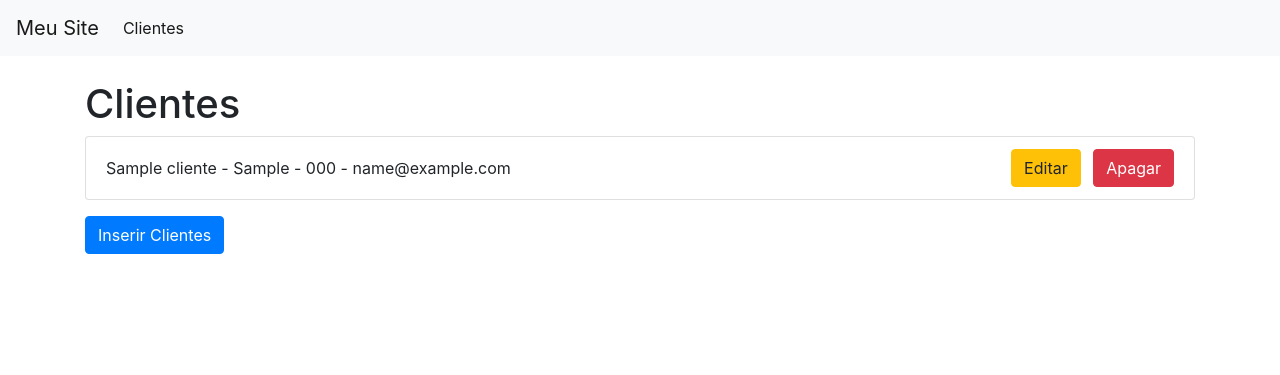
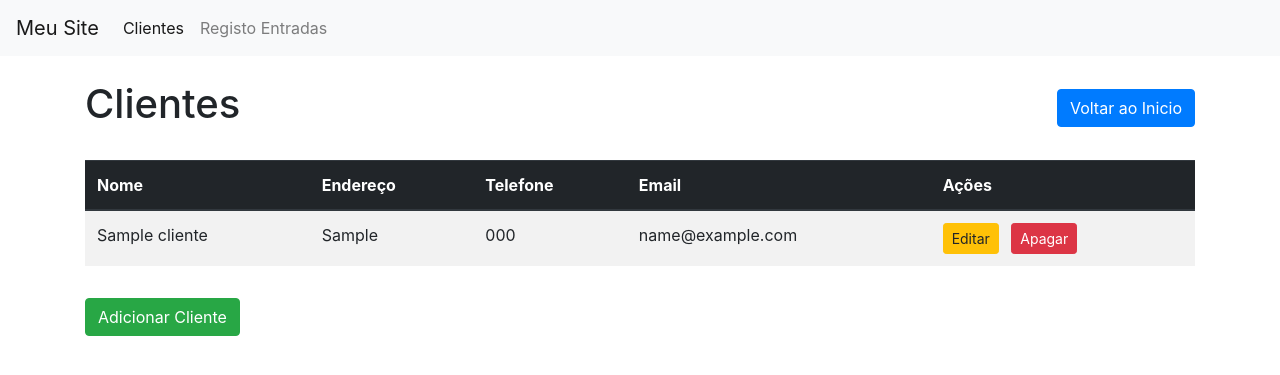
Before and after one commit to tjjsousa/bd2EpocaEspecial, a Django app: template myproject/myapp/templates/myapp/clientes.html in a window 1280 px wide. Shown: the top 375 px of the page. Run offline with Django 4.2, Linux system fonts and the light colour scheme; the template is opened without the code that fills it: values that come from a table or form of the project are taken from there, others are empty; tables that the repository leaves empty hold one stand-in row (values such as "Sample post"); some libraries are stand-ins or nearby versions.

Commit message:
atualização do template dos clientes

```diff
--- a/myproject/myapp/templates/myapp/clientes.html
+++ b/myproject/myapp/templates/myapp/clientes.html
@@ -1,12 +1,10 @@
 <!DOCTYPE html>
 <html lang="en">
-<head>
-    <meta charset="UTF-8">
-    <meta name="viewport" content="width=device-width, initial-scale=1.0">
-    <title>Clientes</title>
-    <!-- Adicione o CSS do Bootstrap -->
-    <link rel="stylesheet" href="https://stackpath.bootstrapcdn.com/bootstrap/4.5.0/css/bootstrap.min.css">
-</head>
+    <head>
+        <title>Clientes</title>
+        <!-- Adicionando Bootstrap -->
+        <link rel="stylesheet" href="https://maxcdn.bootstrapcdn.com/bootstrap/4.0.0/css/bootstrap.min.css">
+    </head>
 <body>
     <nav class="navbar navbar-expand-lg navbar-light bg-light">
         <a class="navbar-brand" href="#">Meu Site</a>
@@ -18,31 +16,48 @@
                 <li class="nav-item active">
                     <a class="nav-link" href="{% url 'clientes_view' %}">Clientes <span class="sr-only">(current)</span></a>
                 </li>
+                <li class="nav-item">
+                    <a class="nav-link" href="{% url 'registo_entradas_view' %}">Registo Entradas</a>
+                </li>
                 <!-- Adicione mais links de navegação conforme necessário -->
             </ul>
         </div>
     </nav>
     <div class="container">
-        <h1 class="mt-4">Clientes</h1>
-        <ul class="list-group">
-            {% for cliente in data %}
-                <li class="list-group-item">
-                    <div class="d-flex justify-content-between align-items-center">
-                        <div>
-                            {{ cliente.nome }} - {{ cliente.endereco }} - {{ cliente.telefone }} - {{ cliente.email }}
-                        </div>
-                        <div>
-                            <a href="/myapp/clientes_edit/{{ cliente.id }}" class="btn btn-warning mr-2">Editar</a>
-                            <a href="/myapp/clientes_delete/{{ cliente.id }}" class="btn btn-danger">Apagar</a>
-                        </div>
-                    </div>
-                </li>
-            {% endfor %}
-        </ul>
-        <a href="{% url 'clientes_insert_view' %}" class="btn btn-primary mt-3">Inserir Clientes</a>
+        <div class="d-flex justify-content-between align-items-center my-4">
+            <h1>Clientes</h1>
+            <a href="/myapp/" class="btn btn-primary">Voltar ao Inicio</a>
+        </div>
+        <table class="table table-striped">
+            <thead class="thead-dark">
+                <tr>
+                    <th>Nome</th>
+                    <th>Endereço</th>
+                    <th>Telefone</th>
+                    <th>Email</th>
+                    <th>Ações</th>
+                </tr>
+            </thead>
+            <tbody>
+                {% for cliente in data %}
+                <tr>
+                    <td>{{ cliente.nome }}</td>
+                    <td>{{ cliente.endereco }}</td>
+                    <td>{{ cliente.telefone }}</td>
+                    <td>{{ cliente.email }}</td>
+                    <td>
+                        <a href="{% url 'clientes_edit_view' cliente.id %}" class="btn btn-warning btn-sm mr-2">Editar</a>
+                        <a href="{% url 'clientes_delete_view' cliente.id %}" class="btn btn-danger btn-sm">Apagar</a>
+                    </td>
+                </tr>
+                {% endfor %}
+            </tbody>
+        </table>
+        <a href="{% url 'clientes_insert_view' %}" class="btn btn-success mt-3">Adicionar Cliente</a>
     </div>
-    <!-- Adicione o JavaScript do Bootstrap -->
+    <!-- Adicione o JS do Bootstrap -->
     <script src="https://code.jquery.com/jquery-3.5.1.slim.min.js"></script>
+    <script src="https://cdn.jsdelivr.net/npm/@popperjs/core@2.5.4/dist/umd/popper.min.js"></script>
     <script src="https://stackpath.bootstrapcdn.com/bootstrap/4.5.0/js/bootstrap.min.js"></script>
 </body>
 </html>
```
